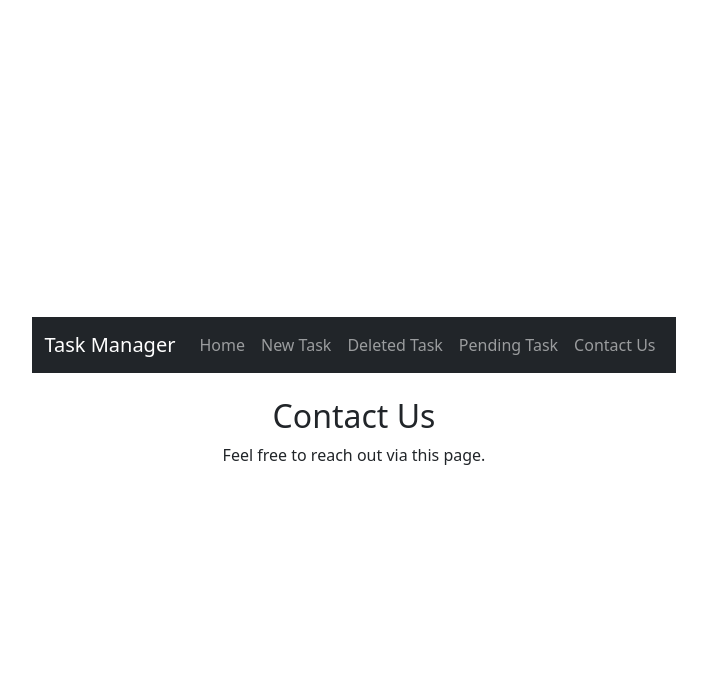
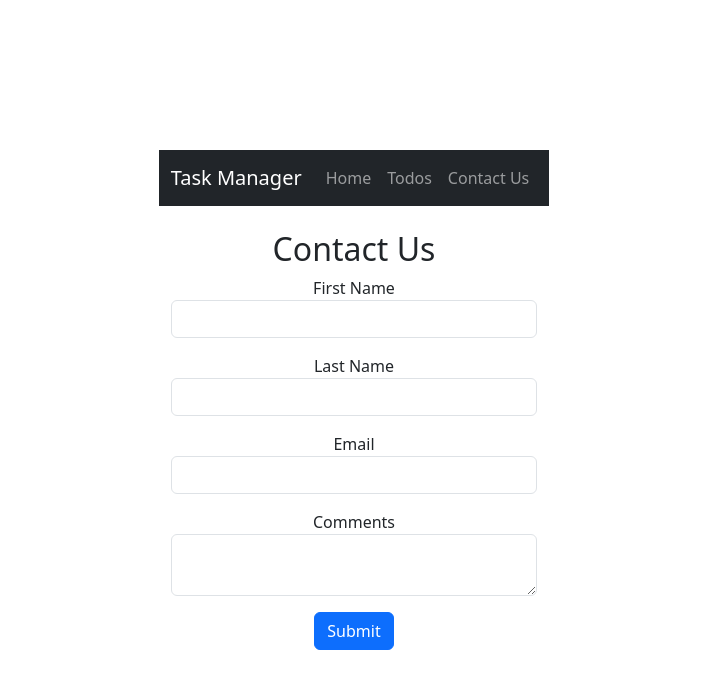
Before and after one commit to mugabebertrand/React-Project003, a React (Vite) app: page /contact-us in a window 1280 px wide. Shown: the top 688 px of the page, without its empty margins (286-993 px from the left). Built offline with nearby package versions, Linux system fonts and the light colour scheme.

Commit message:
Added Todos view and updates components

```diff
--- a/src/App.jsx
+++ b/src/App.jsx
@@ -5,9 +5,7 @@ import './App.css'
 import { Route, Routes } from 'react-router-dom'
 import Navbar from './Navbar'
 import Home from './Home'
-import NewTask from './NewTask'
-import DeletedTask from './DeletedTask'
-import PendingTask from './PendingTask'
+import Todos from './Todos';
 import ContactUs from './ContactUs';
 
 function App() {
@@ -19,9 +17,7 @@ function App() {
       <div className="container mt-4">
         <Routes>
           <Route path="/" element={<Home />} />
-          <Route path="/new-task" element={<NewTask />} />
-          <Route path="/deleted-task" element={<DeletedTask />} />
-          <Route path="/pending-task" element={<PendingTask />} />
+          <Route path="/todos" element={<Todos />} />
           <Route path="/contact-us" element={<ContactUs />} />
         </Routes>
       </div>
--- a/src/ContactUs.jsx
+++ b/src/ContactUs.jsx
@@ -1,10 +1,40 @@
-import React from 'react';
+import { useState } from 'react';
 
 function ContactUs() {
+  const [form, setForm] = useState({
+    firstName: '',
+    lastName: '',
+    email: '',
+    comments: ''
+  });
+
+  const handleChange = (e) => {
+    const { name, value } = e.target;
+    setForm(prev => ({ ...prev, [name]: value }));
+  };
+
   return (
     <div>
       <h2>Contact Us</h2>
-      <p>Feel free to reach out via this page.</p>
+      <form>
+        <div className="mb-3">
+          <label>First Name</label>
+          <input type="text" className="form-control" name="firstName" value={form.firstName} onChange={handleChange} />
+        </div>
+        <div className="mb-3">
+          <label>Last Name</label>
+          <input type="text" className="form-control" name="lastName" value={form.lastName} onChange={handleChange} />
+        </div>
+        <div className="mb-3">
+          <label>Email</label>
+          <input type="email" className="form-control" name="email" value={form.email} onChange={handleChange} />
+        </div>
+        <div className="mb-3">
+          <label>Comments</label>
+          <textarea className="form-control" name="comments" value={form.comments} onChange={handleChange}></textarea>
+        </div>
+        <button type="submit" className="btn btn-primary">Submit</button>
+      </form>
     </div>
   );
 }
--- a/src/Navbar.jsx
+++ b/src/Navbar.jsx
@@ -22,9 +22,7 @@ function Navbar() {
         <div className="collapse navbar-collapse" id="navbarNav">
           <ul className="navbar-nav">
             <li className="nav-item"><Link className="nav-link" to="/">Home</Link></li>
-            <li className="nav-item"><Link className="nav-link" to="/new-task">New Task</Link></li>
-            <li className="nav-item"><Link className="nav-link" to="/deleted-task">Deleted Task</Link></li>
-            <li className="nav-item"><Link className="nav-link" to="/pending-task">Pending Task</Link></li>
+            <li className="nav-item"><Link className="nav-link" to="/todos">Todos</Link></li>
             <li className="nav-item"><Link className="nav-link" to="/contact-us">Contact Us</Link></li>
           </ul>
         </div>
--- /dev/null
+++ b/src/Todos.jsx
@@ -0,0 +1,73 @@
+import { useState } from 'react';
+
+function Todos() {
+  const [tasks, setTasks] = useState([]);
+  const [newTask, setNewTask] = useState('');
+  const [filter, setFilter] = useState('all');
+
+  const handleAddTask = () => {
+    if (!newTask.trim()) return;
+    setTasks([...tasks, { text: newTask.trim(), completed: false }]);
+    setNewTask('');
+  };
+
+  const toggleTask = (index) => {
+    const updated = [...tasks];
+    updated[index].completed = !updated[index].completed;
+    setTasks(updated);
+  };
+
+  const deleteTask = (index) => {
+    const updated = tasks.filter((_, i) => i !== index);
+    setTasks(updated);
+  };
+
+  const filteredTasks = tasks.filter(task => {
+    if (filter === 'completed') return task.completed;
+    if (filter === 'incomplete') return !task.completed;
+    return true;
+  });
+
+  return (
+    <div>
+      <h2>Todo List</h2>
+      <div className="d-flex mb-3">
+        <input
+          type="text"
+          className="form-control me-2"
+          value={newTask}
+          onChange={(e) => setNewTask(e.target.value)}
+          placeholder="Add a new task"
+        />
+        <button className="btn btn-primary" onClick={handleAddTask}>Add</button>
+      </div>
+      <div className="btn-group mb-3">
+        <button className="btn btn-outline-secondary" onClick={() => setFilter('all')}>All</button>
+        <button className="btn btn-outline-success" onClick={() => setFilter('completed')}>Completed</button>
+        <button className="btn btn-outline-warning" onClick={() => setFilter('incomplete')}>Incomplete</button>
+      </div>
+      <ul className="list-group">
+        {filteredTasks.map((task, index) => (
+          <li
+            key={index}
+            className="list-group-item d-flex justify-content-between align-items-center"
+          >
+            <span style={{ textDecoration: task.completed ? 'line-through' : 'none' }}>
+              {task.text}
+            </span>
+            <div>
+              <button className="btn btn-sm btn-success me-2" onClick={() => toggleTask(index)}>
+                {task.completed ? 'Undo' : 'Complete'}
+              </button>
+              <button className="btn btn-sm btn-danger" onClick={() => deleteTask(index)}>
+                Delete
+              </button>
+            </div>
+          </li>
+        ))}
+      </ul>
+    </div>
+  );
+}
+
+export default Todos;
```
